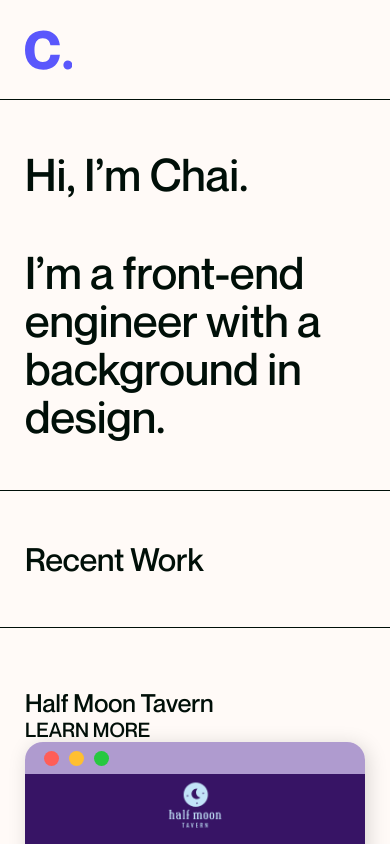
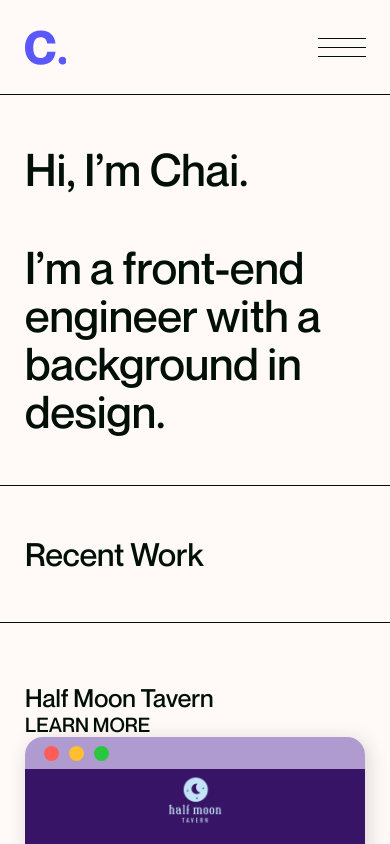
Before and after one commit to chailandau/portfolio-old, a Next.js app: page / in a window 390 px wide. Shown: the top 844 px of the page. Built offline with nearby package versions, Linux system fonts and the light colour scheme.

Commit message:
Menu: -- adds hamburger toggle functionality
Styles:
-- changes mobile > desktop breakpoint from desktop-sm to laptop
-- adds mixins for before / after lines
-- moves menu styles to own file
-- adds mobile menu open styles

```diff
--- a/components/Header/Menu.js
+++ b/components/Header/Menu.js
@@ -1,6 +1,41 @@
+import { useState, useEffect } from "react";
+
 const Menu = () => {
+    const [hamburgerOpen, setHamburgerOpen] = useState(false);
+
+    const toggleHamburger = () => {
+        setHamburgerOpen(!hamburgerOpen);
+    };
+
+    useEffect(() => {
+        let html = document.querySelector("html");
+        let menuLinks = document.querySelectorAll("header nav > ul > li > a");
+
+        // close menu when you click something on mobile
+        const closeMenu = () => {
+            html.classList.remove("nav-open");
+            // need to toggle state as well
+            setHamburgerOpen(!hamburgerOpen);
+        };
+
+        if (hamburgerOpen) {
+            html.classList.add("nav-open");
+            // close mobile menu if click on link
+            menuLinks.forEach((menuLink) => {
+                menuLink.addEventListener("click", closeMenu);
+            });
+        } else {
+            html.classList.remove("nav-open");
+        }
+    }, [hamburgerOpen]);
+
     return (
         <div className="menu">
+            <button className="menu-toggle" onClick={toggleHamburger}>
+                <span className="top line"></span>
+                <span className="middle line"></span>
+                <span className="bottom line"></span>
+            </button>
             <nav>
                 <ul>
                     <li>Work</li>
--- a/styles/common/_base.scss
+++ b/styles/common/_base.scss
@@ -8,7 +8,7 @@ html {
     max-width: rem(1440);
     padding: 0 rem(25);
     margin: auto;
-    @include desktop-sm {
+    @include laptop {
         padding: 0 rem(100);
     }
 }
@@ -18,20 +18,20 @@ html {
 .title {
     &-sm {
         @include font(25, 0, 30);
-        @include desktop-sm {
+        @include laptop {
             @include font(30, 0, 36);
         }
     }
     &-md {
         @include font(32, 0, 38);
 
-        @include desktop-sm {
+        @include laptop {
             @include font(50, 0, 60);
         }
     }
     &-lg {
         @include font(45, 0, 48);
-        @include desktop-sm {
+        @include laptop {
             @include font(100, 0, 103);
         }
         & + .title-lg {
--- a/styles/common/_footer.scss
+++ b/styles/common/_footer.scss
@@ -2,17 +2,7 @@ footer {
     padding: rem(35) 0;
     margin-top: rem(100);
     position: relative;
-    &:before {
-        display: block;
-        content: "";
-        position: absolute;
-        width: 100%;
-        height: rem(1);
-        top: 0;
-        left: 0;
-        z-index: -1;
-        background: $black;
-    }
+    @include before-line;
     .wrapper {
         display: flex;
         justify-content: space-between;
@@ -20,7 +10,7 @@ footer {
     }
     .menu {
         display: none;
-        @include desktop-sm {
+        @include laptop {
             display: block;
         }
     }
--- a/styles/common/_header.scss
+++ b/styles/common/_header.scss
@@ -1,16 +1,9 @@
 header {
     padding: rem(30) 0;
     position: relative;
+    @include after-line;
     &:after {
-        display: block;
-        content: "";
-        position: absolute;
-        width: 100%;
-        height: rem(1);
-        bottom: 0;
-        left: 0;
-        z-index: -1;
-        background: $black;
+        z-index: 9999;
     }
     .wrapper {
         display: flex;
@@ -18,16 +11,14 @@ header {
         align-items: baseline;
     }
     .logo {
-        height: rem(40);
+        height: rem(35);
         width: auto;
+        z-index: 9999;
         path {
             fill: $blurple;
         }
-    }
-    .menu {
-        display: none;
-        @include desktop-sm {
-            display: block;
+        @include laptop {
+            height: rem(40);
         }
     }
 }
--- a/styles/common/_menu.scss
+++ b/styles/common/_menu.scss
@@ -1,19 +1,129 @@
 .menu {
     nav {
+        position: absolute;
+        left: 0;
+        top: 0;
+        background-color: $white;
+        width: 100vw;
+        height: 100vh;
+        z-index: 999;
+        padding: rem(125) rem(25) 0 rem(25);
+        @include laptop {
+            position: unset;
+            left: unset;
+            top: unset;
+            width: unset;
+            height: unset;
+            background-color: unset;
+            z-index: unset;
+            padding: unset;
+        }
         ul {
             list-style-type: none;
             padding: 0;
             margin: 0;
-            display: flex;
-            justify-content: space-between;
+            @include laptop {
+                display: flex;
+                justify-content: space-between;
+            }
             li {
                 @include neue-montreal-medium;
                 text-transform: uppercase;
-                @include font(20, 0, 30);
+                @include font(45, 2, 68);
+                position: relative;
+                @include after-line;
+                margin: 0 rem(-25);
+                padding: 0 rem(25) rem(25) rem(25);
+                @include laptop {
+                    @include font(20, 0, 30);
+                    position: unset;
+                    margin: unset;
+                    padding: unset;
+                    &:before {
+                        display: none;
+                    }
+                }
                 & + li {
-                    margin-left: rem(40);
+                    margin-top: rem(40);
+                    @include laptop {
+                        margin-left: rem(40);
+                        margin-top: 0;
+                    }
                 }
             }
         }
     }
+    // mobile menu toggle
+    &-toggle {
+        display: block;
+        position: absolute;
+        top: rem(38);
+        right: rem(24);
+        width: rem(48);
+        height: rem(19);
+        z-index: 9999;
+        @include laptop {
+            display: none;
+        }
+        span {
+            &.line {
+                display: block;
+                width: 100%;
+                height: rem(1);
+                position: absolute;
+                transform: translateY(0) rotate(0deg);
+                transition: all 400ms ease-in-out;
+                background-color: $black;
+                &.top {
+                    top: 0;
+                }
+                &.middle {
+                    top: rem(9);
+                }
+                &.bottom {
+                    bottom: 0;
+                }
+            }
+        }
+        &:focus {
+            outline: rem(5) auto Highlight;
+            outline: -webkit-focus-ring-color auto rem(5);
+            outline-offset: rem(2);
+        }
+    }
 }
+
+header {
+    .menu {
+        nav {
+            display: none;
+            @include laptop {
+                display: block;
+            }
+        }
+    }
+}
+
+html.nav-open {
+    overflow: hidden;
+    header {
+        .menu-toggle {
+            span {
+                &.line {
+                    &.top {
+                        transform: translateY(8px) rotate(24deg);
+                    }
+                    &.middle {
+                        opacity: 0;
+                    }
+                    &.bottom {
+                        transform: translateY(-10px) rotate(-24deg);
+                    }
+                }
+            }
+        }
+        nav {
+            display: block;
+        }
+    }
+}
--- a/styles/common/_mixins.scss
+++ b/styles/common/_mixins.scss
@@ -28,6 +28,36 @@ $rem: 16;
     &:hover,
     &:focus {
         background-size: 96% rem($background-height);
+    }
+}
+
+// before element line
+@mixin before-line {
+    &:before {
+        display: block;
+        content: "";
+        position: absolute;
+        width: 100%;
+        height: rem(1);
+        top: 0;
+        left: 0;
+        z-index: -1;
+        background: $black;
+    }
+}
+
+// after element line
+@mixin after-line {
+    &:after {
+        display: block;
+        content: "";
+        position: absolute;
+        width: 100%;
+        height: rem(1);
+        bottom: 0;
+        left: 0;
+        z-index: -1;
+        background: $black;
     }
 }
 
--- a/styles/components/_intro.scss
+++ b/styles/components/_intro.scss
@@ -1,6 +1,6 @@
 .intro {
     padding: rem(50) 0;
-    @include desktop-sm {
+    @include laptop {
         padding: rem(100) 0;
     }
 }
--- a/styles/components/_title.scss
+++ b/styles/components/_title.scss
@@ -1,26 +1,6 @@
 .title {
     position: relative;
     padding: rem(50) 0;
-    &:before {
-        display: block;
-        content: "";
-        position: absolute;
-        width: 100%;
-        height: rem(1);
-        top: 0;
-        left: 0;
-        z-index: -1;
-        background: $black;
-    }
-    &:after {
-        display: block;
-        content: "";
-        position: absolute;
-        width: 100%;
-        height: rem(1);
-        bottom: 0;
-        left: 0;
-        z-index: -1;
-        background: $black;
-    }
+    @include before-line;
+    @include after-line;
 }
--- a/styles/components/_work.scss
+++ b/styles/components/_work.scss
@@ -2,7 +2,7 @@
     &-indiv {
         margin-top: rem(60);
         .info {
-            @include desktop-sm {
+            @include laptop {
                 display: flex;
                 justify-content: space-between;
                 margin-bottom: rem(40);
@@ -14,7 +14,7 @@
             position: relative;
             border-radius: rem(18) rem(18) rem(12) rem(12);
             border-top: rem(32) solid;
-            @include desktop-sm {
+            @include laptop {
                 border-top: rem(50) solid;
                 border-radius: rem(25) rem(25) rem(12) rem(12);
             }
@@ -29,7 +29,7 @@
                 border-radius: 50%;
                 background-color: $red;
                 box-shadow: 0 0 0 rem(1) $red, rem(25) 0 0 rem(1) $yellow, rem(50) 0 0 rem(1) $green;
-                @include desktop-sm {
+                @include laptop {
                     top: rem(-30);
                     left: rem(30);
                 }
```
